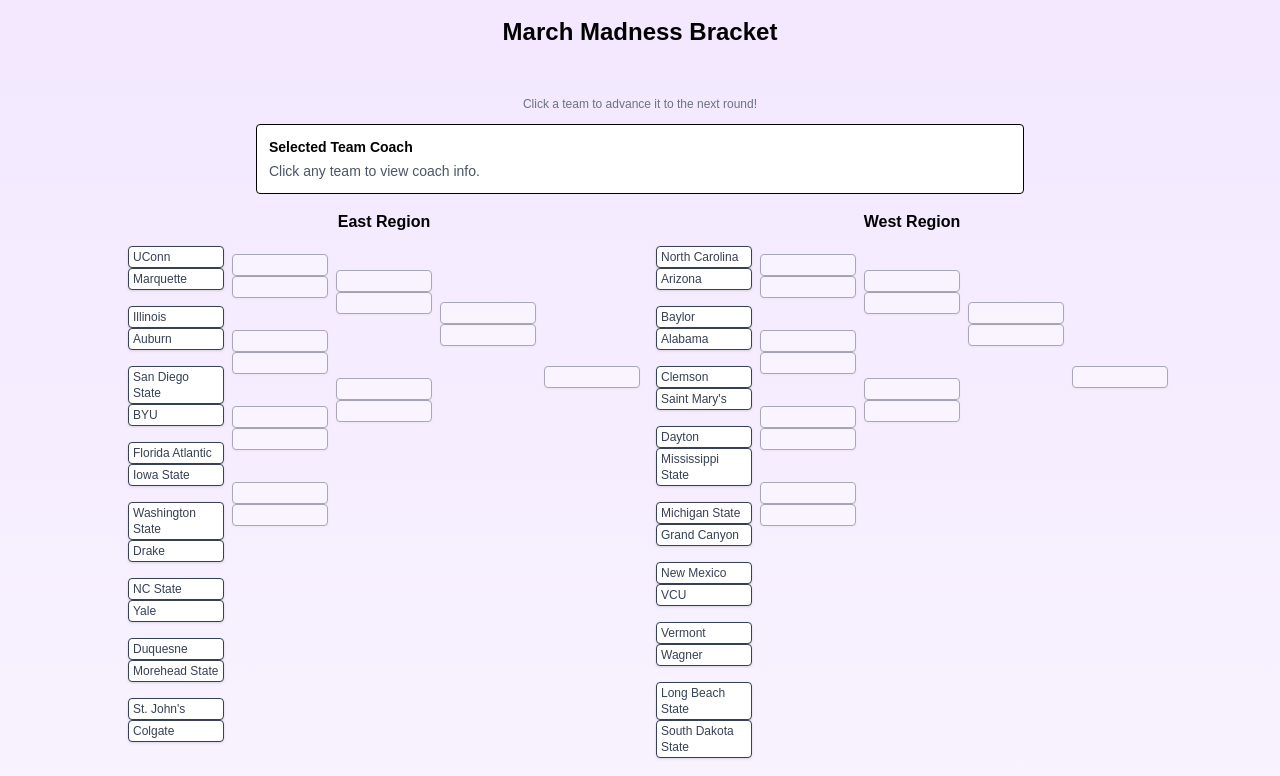
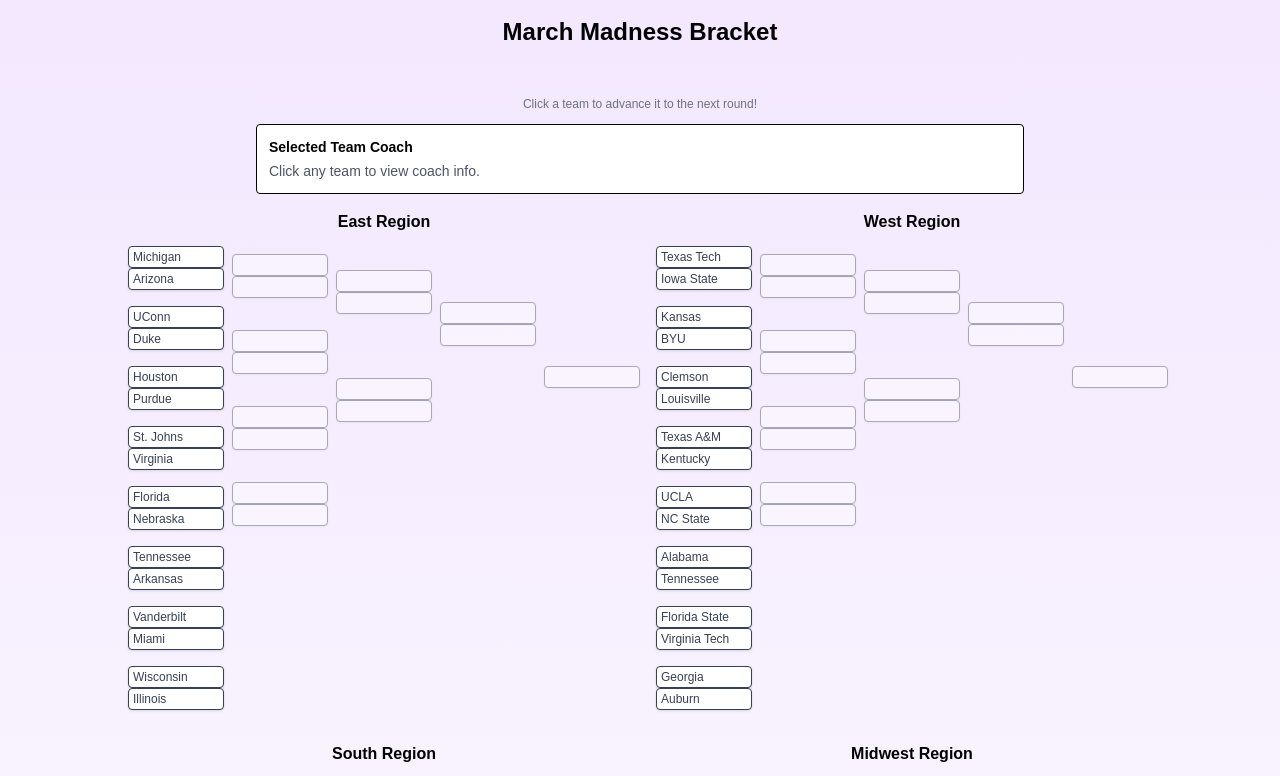
Before and after one commit to kennethsteuart/CS440-MadBracket, a Next.js app in the folder my-app/: page /bracket in a window 1280 px wide. Shown: the top 776 px of the page. Built offline with nearby package versions, Linux system fonts and the light colour scheme; no server answers.

Commit message:
Bracket teams switched

```diff
--- a/my-app/app/bracket/page.tsx
+++ b/my-app/app/bracket/page.tsx
@@ -19,16 +19,16 @@
 
 const regionTeams: Record<string, string[]> = {
   East: [
-    "UConn", "Marquette", "Illinois", "Auburn", "San Diego State", "BYU", "Florida Atlantic", "Iowa State", "Washington State", "Drake", "NC State", "Yale", "Duquesne", "Morehead State", "St. John's", "Colgate"
+    "Michigan", "Arizona", "UConn", "Duke", "Houston", "Purdue", "St. Johns", "Virginia", "Florida", "Nebraska", "Tennessee", "Arkansas", "Vanderbilt", "Miami", "Wisconsin", "Illinois"
   ],
   West: [
-    "North Carolina", "Arizona", "Baylor", "Alabama", "Clemson", "Saint Mary's", "Dayton", "Mississippi State", "Michigan State", "Grand Canyon", "New Mexico", "VCU", "Vermont", "Wagner", "Long Beach State", "South Dakota State"
+    "Texas Tech", "Iowa State", "Kansas", "BYU", "Clemson", "Louisville", "Texas A&M", "Kentucky", "UCLA", "NC State", "Alabama", "Tennessee", "Florida State", "Virginia Tech", "Georgia", "Auburn"
   ],
   South: [
-    "Houston", "Duke", "Kentucky", "Texas Tech", "Wisconsin", "Florida", "TCU", "Nebraska", "Texas A&M", "Boise State", "James Madison", "Oakland", "Western Kentucky", "Samford", "Colgate", "Stetson"
+    "Oklahoma", "Texas", "Seton Hall", "SMU", "Stanford", "California", "Cincinnati", "UCF", "Wake Forest", "TCU", "West Virginia", "Colorado", "Oklahoma State", "Missouri", "Villanova", "Iowa"
   ],
   Midwest: [
-    "Purdue", "Tennessee", "Creighton", "Kansas", "Gonzaga", "South Carolina", "Texas", "Utah State", "Oregon", "NC State", "Colorado State", "McNeese State", "Akron", "Montana State", "Longwood", "Grambling State"
+    "Michigan State", "Creighton", "Marquette", "St. John's", "Ohio State", "Kansas State", "South Carolina", "Indiana", "Rutgers", "USC", "Washington", "Oregon", "Minnesota", "Notre Dame", "Pittsburgh", "Boston College"
   ]
 };
 
```
